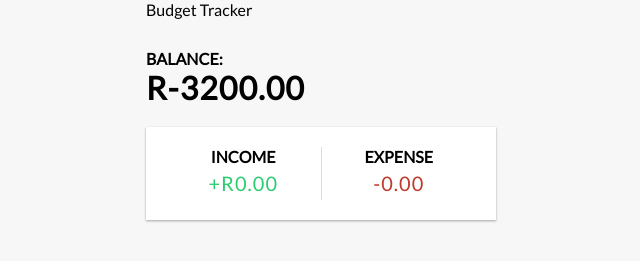
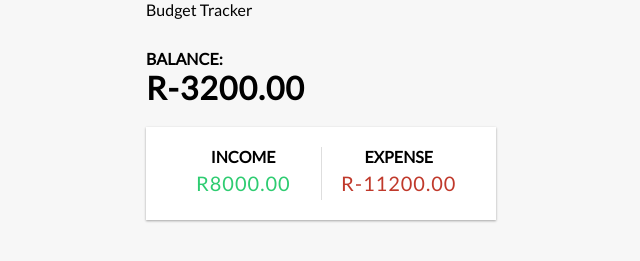
Before and after one commit to ItuTheGoat/expense-tracker, a React (Create React App) app: page / in a window 1280 px wide. Shown: the top 261 px of the page, without its empty margins (319-959 px from the left). Built offline with nearby package versions, Linux system fonts and the light colour scheme.

Commit message:
Income and expense now accesses the global state and context

```diff
--- a/src/components/IncomeExpenses.js
+++ b/src/components/IncomeExpenses.js
@@ -1,15 +1,32 @@
-import React from "react";
+import React, { useContext } from "react";
+import { GlobalContext } from "../context/GlobalState";
 
 export const IncomeExpenses = () => {
+  const { transactions } = useContext(GlobalContext);
+
+  // Need the amounts to for each transaction
+  const amounts = transactions.map((transaction) => transaction.amount);
+
+  // For the income, we need to get every positive amount.
+  const income = amounts
+    .filter((item) => item > 0)
+    .reduce((acc, item) => (acc += item), 0)
+    .toFixed(2);
+
+  const expense = amounts
+    .filter((item) => item < 0)
+    .reduce((acc, item) => (acc += item), 0)
+    .toFixed(2);
+
   return (
     <div className="inc-exp-container">
       <div>
         <h4>Income</h4>
-        <p className="money plus">+R0.00</p>
+        <p className="money plus">R{income}</p>
       </div>
       <div>
         <h4>Expense</h4>
-        <p className="money minus">-0.00</p>
+        <p className="money minus">R{expense}</p>
       </div>
     </div>
   );
--- a/src/components/TransactionList.js
+++ b/src/components/TransactionList.js
@@ -6,7 +6,6 @@
   // Set up the context hook to use the global context
   const { transactions } = useContext(GlobalContext);
 
-  console.log(transactions);
   return (
     <>
       <h3>History</h3>
```
